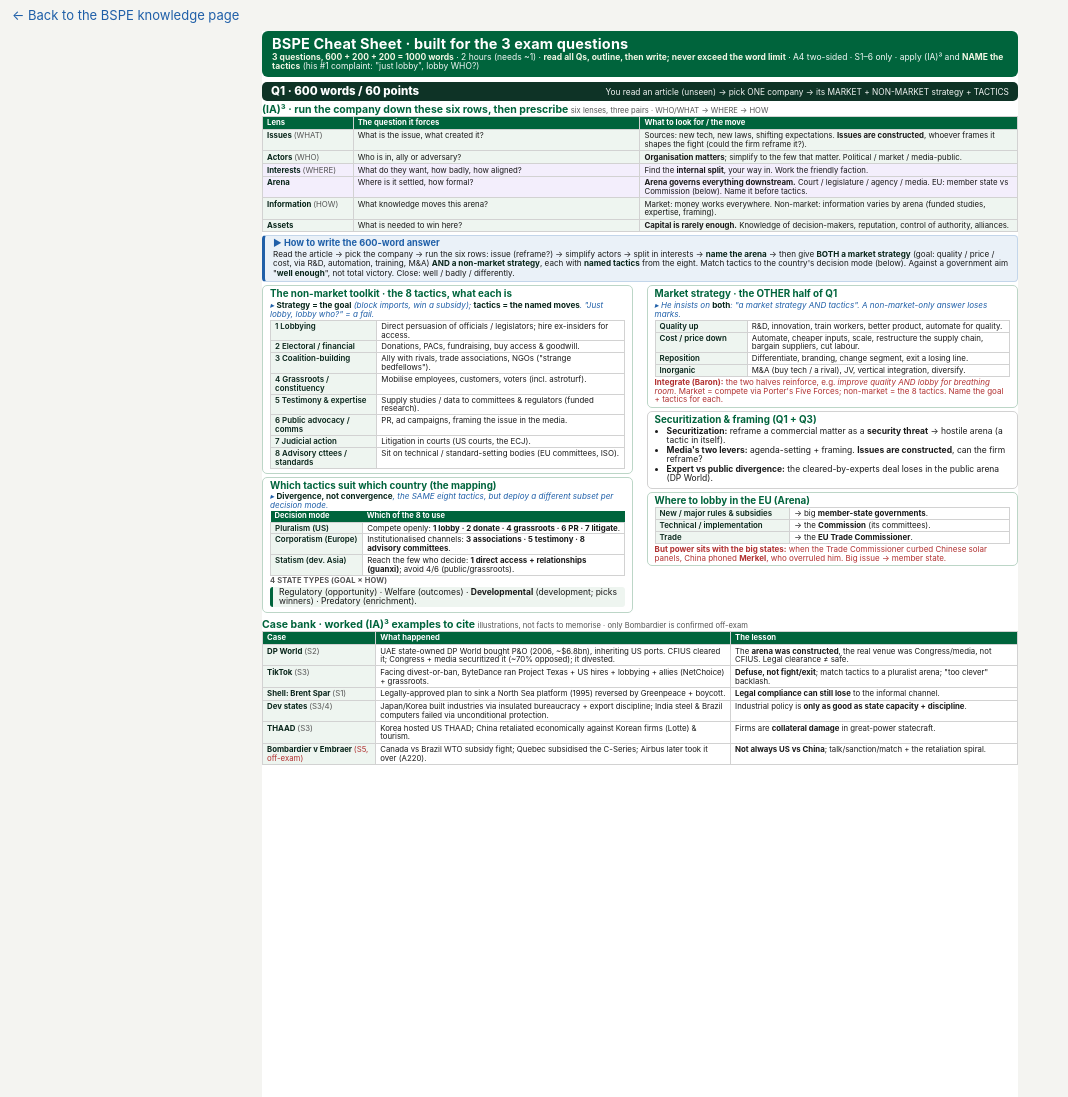
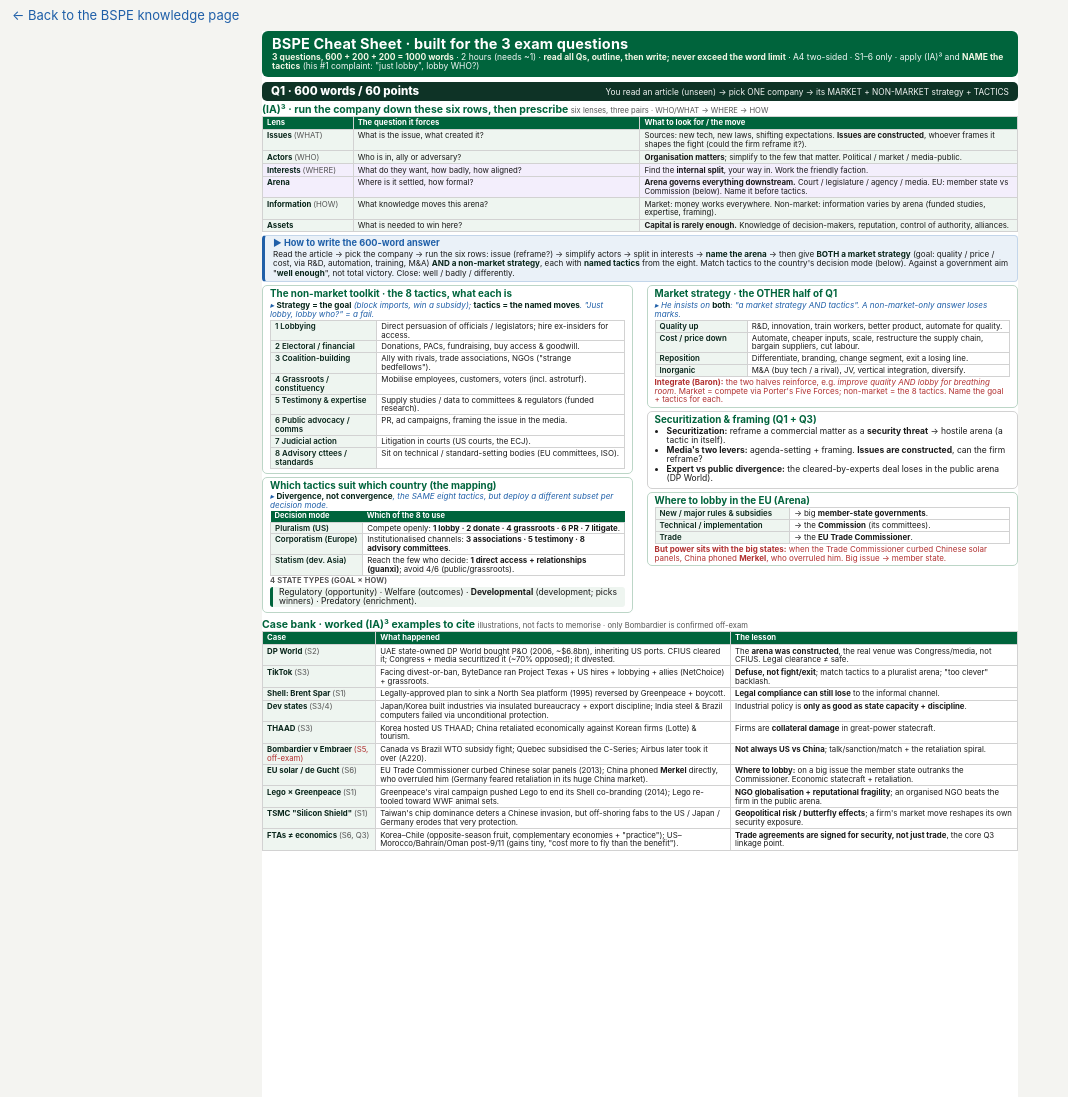
Before and after one commit to izzyisotta/izzys-insead-content-library, a plain HTML site: page BSPE Cheat Sheet.html in a window 1280 px wide. Shown: the top 1097 px of the page, without its empty margins (0-1068 px from the left). Drawn offline with Linux system fonts and the light colour scheme.

Commit message:
BSPE cheat sheet: expand the case bank with 4 more worked examples
Add EU solar / de Gucht-Merkel (where-to-lobby + statecraft), Lego x Greenpeace
(NGO power), TSMC Silicon Shield (geopolitical risk), and FTAs-not-economics
(Korea-Chile / US-Morocco, the Q3 linkage point). Fills the page-1 whitespace;
still 2 A4 sides.

Co-Authored-By: Claude Opus 4.8 (1M context) <noreply@anthropic.com>

```diff
--- a/BSPE Cheat Sheet.html
+++ b/BSPE Cheat Sheet.html
@@ -182,6 +182,10 @@
       <tr><td class="rowhead">Dev states <span style="font-weight:400;color:#555">(S3/4)</span></td><td>Japan/Korea built industries via insulated bureaucracy + export discipline; India steel &amp; Brazil computers failed via unconditional protection.</td><td>Industrial policy is <b>only as good as state capacity + discipline</b>.</td></tr>
       <tr><td class="rowhead">THAAD <span style="font-weight:400;color:#555">(S3)</span></td><td>Korea hosted US THAAD; China retaliated economically against Korean firms (Lotte) &amp; tourism.</td><td>Firms are <b>collateral damage</b> in great-power statecraft.</td></tr>
       <tr><td class="rowhead">Bombardier v Embraer <span style="font-weight:400;color:var(--red)">(S5, off-exam)</span></td><td>Canada vs Brazil WTO subsidy fight; Quebec subsidised the C-Series; Airbus later took it over (A220).</td><td><b>Not always US vs China</b>; talk/sanction/match + the retaliation spiral.</td></tr>
+      <tr><td class="rowhead">EU solar / de Gucht <span style="font-weight:400;color:#555">(S6)</span></td><td>EU Trade Commissioner curbed Chinese solar panels (2013); China phoned <b>Merkel</b> directly, who overruled him (Germany feared retaliation in its huge China market).</td><td><b>Where to lobby:</b> on a big issue the member state outranks the Commissioner. Economic statecraft + retaliation.</td></tr>
+      <tr><td class="rowhead">Lego × Greenpeace <span style="font-weight:400;color:#555">(S1)</span></td><td>Greenpeace's viral campaign pushed Lego to end its Shell co-branding (2014); Lego re-tooled toward WWF animal sets.</td><td><b>NGO globalisation + reputational fragility</b>; an organised NGO beats the firm in the public arena.</td></tr>
+      <tr><td class="rowhead">TSMC "Silicon Shield" <span style="font-weight:400;color:#555">(S1)</span></td><td>Taiwan's chip dominance deters a Chinese invasion, but off-shoring fabs to the US / Japan / Germany erodes that very protection.</td><td><b>Geopolitical risk / butterfly effects</b>; a firm's market move reshapes its own security exposure.</td></tr>
+      <tr><td class="rowhead">FTAs ≠ economics <span style="font-weight:400;color:#555">(S6, Q3)</span></td><td>Korea–Chile (opposite-season fruit, complementary economies + "practice"); US–Morocco/Bahrain/Oman post-9/11 (gains tiny, "cost more to fly than the benefit").</td><td><b>Trade agreements are signed for security, not just trade</b>, the core Q3 linkage point.</td></tr>
     </table>
   </div>
 </div>
```
